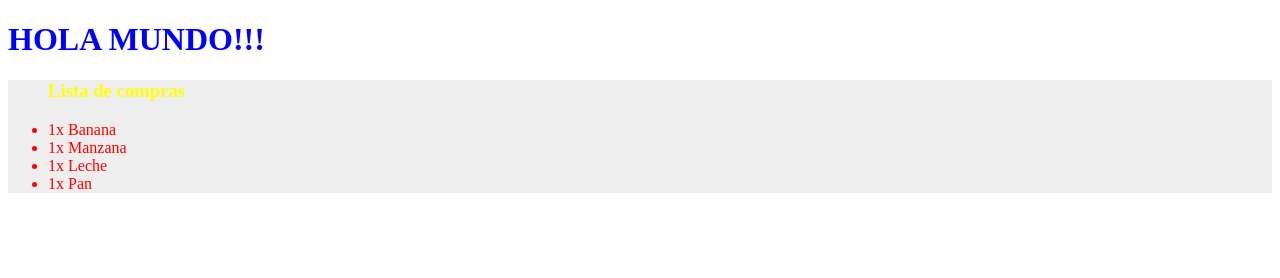
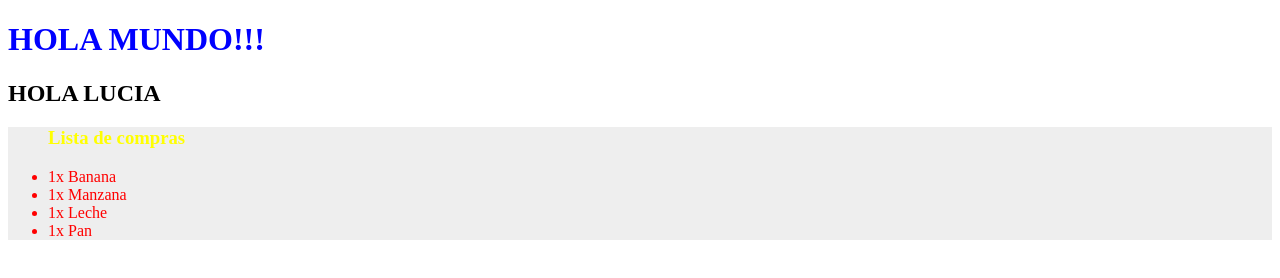
Before and after one commit to rsampaoli/prueba-lucia, a plain HTML site: page index.html in a window 1280 px wide. Drawn offline with Linux system fonts and the light colour scheme.

Commit message:
Add greeting for Lucia in index.html

```diff
--- a/index.html
+++ b/index.html
@@ -11,7 +11,7 @@
 <body>
 
     <h1>HOLA MUNDO!!!</h1>
-
+    <h2>HOLA LUCIA</h2>
 
     <ul>
         <h3>Lista de compras</h3>
```
